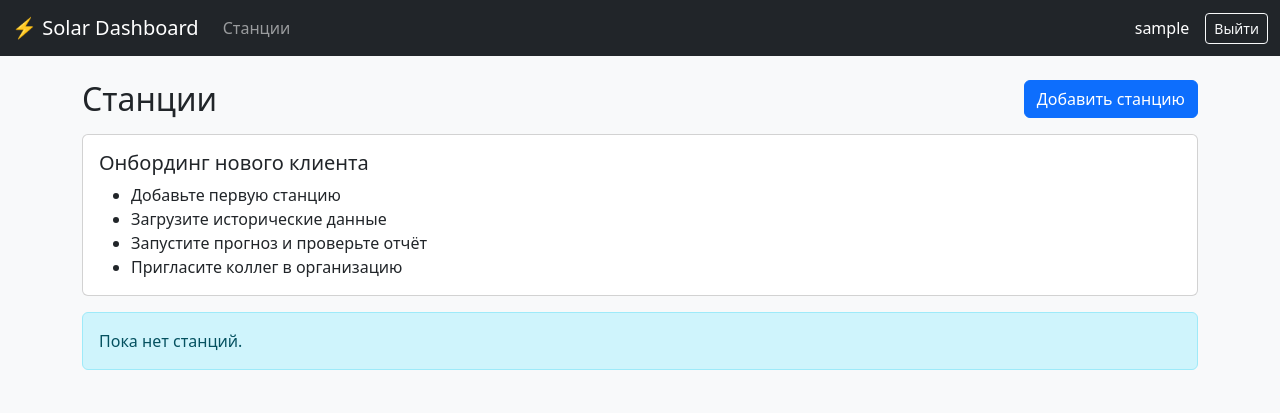
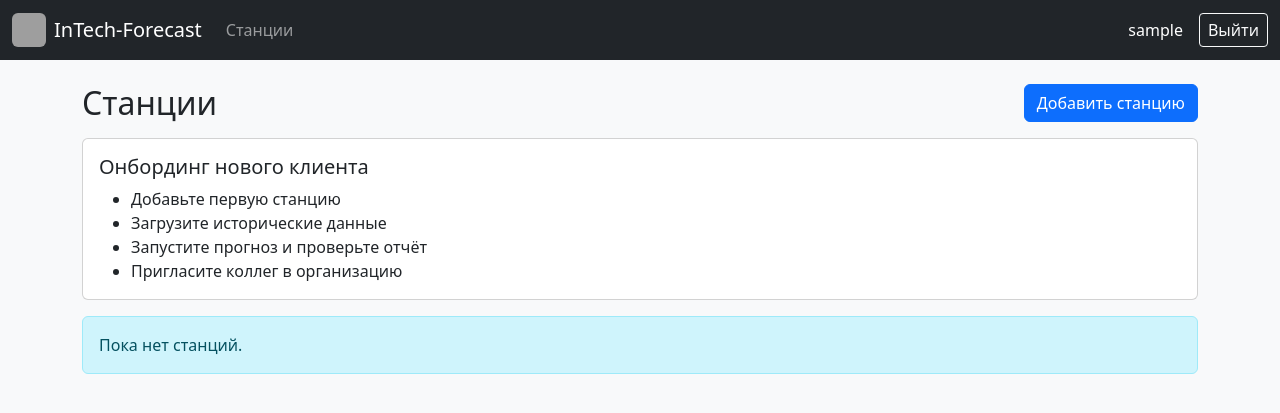
Before and after one commit to Great83g/forecast_platform, a Django app: page /dashboard/ in a window 1280 px wide. Shown: the top 413 px of the page. Run offline with Django 5.2, Linux system fonts and the light colour scheme; the visitor is signed in with stand-in values (Sample User, id 1); data that the repository does not hold is empty; grey boxes are pictures that could not be loaded.

Commit message:
Show only intended navbar text and hide stray merge text

```diff
--- a/dashboard/templates/dashboard/base.html
+++ b/dashboard/templates/dashboard/base.html
@@ -1,14 +1,55 @@
 <!doctype html>
 <html lang="ru">
+{% load static %}
 <head>
   <meta charset="utf-8">
-  <title>Solar Dashboard</title>
+  <title>InTech-Forecast</title>
   <link href="https://cdn.jsdelivr.net/npm/bootstrap@5.3.2/dist/css/bootstrap.min.css" rel="stylesheet">
+  <style>
+    .navbar-brand {
+      font-size: 0;
+    }
+
+    .navbar-brand .brand-text {
+      font-size: 1.25rem;
+      white-space: nowrap;
+      line-height: 1;
+    }
+
+    .brand-logo-wrap {
+      width: 34px;
+      height: 34px;
+      display: inline-flex;
+      overflow: hidden;
+      border-radius: 0.375rem;
+      flex: 0 0 34px;
+      background-position: center;
+      background-repeat: no-repeat;
+      background-size: cover;
+    }
+    .navbar .container-fluid {
+      font-size: 0;
+    }
+
+    .navbar .nav-link,
+    .navbar .navbar-text,
+    .navbar .btn {
+      font-size: 1rem;
+    }
+
+    .navbar-brand .brand-text {
+      font-size: 1.25rem;
+    }
+
+  </style>
 </head>
 <body class="bg-light">
 <nav class="navbar navbar-expand-lg navbar-dark bg-dark mb-4">
   <div class="container-fluid">
-    <a class="navbar-brand" href="{% url 'dashboard:station-list' %}">⚡ Solar Dashboard</a>
+    <a class="navbar-brand d-flex align-items-center gap-2" aria-label="InTech-Forecast" href="{% url 'dashboard:station-list' %}">
+      <span class="brand-logo-wrap" aria-hidden="true" style="background-image: url('{% static 'dashboard/img/logo.png' %}');"></span>
+      <span class="brand-text">InTech-Forecast</span>
+    </a>
 
     <div class="collapse navbar-collapse">
       <ul class="navbar-nav me-auto">
```
Also changed, not shown: templates/base.html (+41 -2 lines), dashboard/static/dashboard/img/intech-logo.svg (added).
